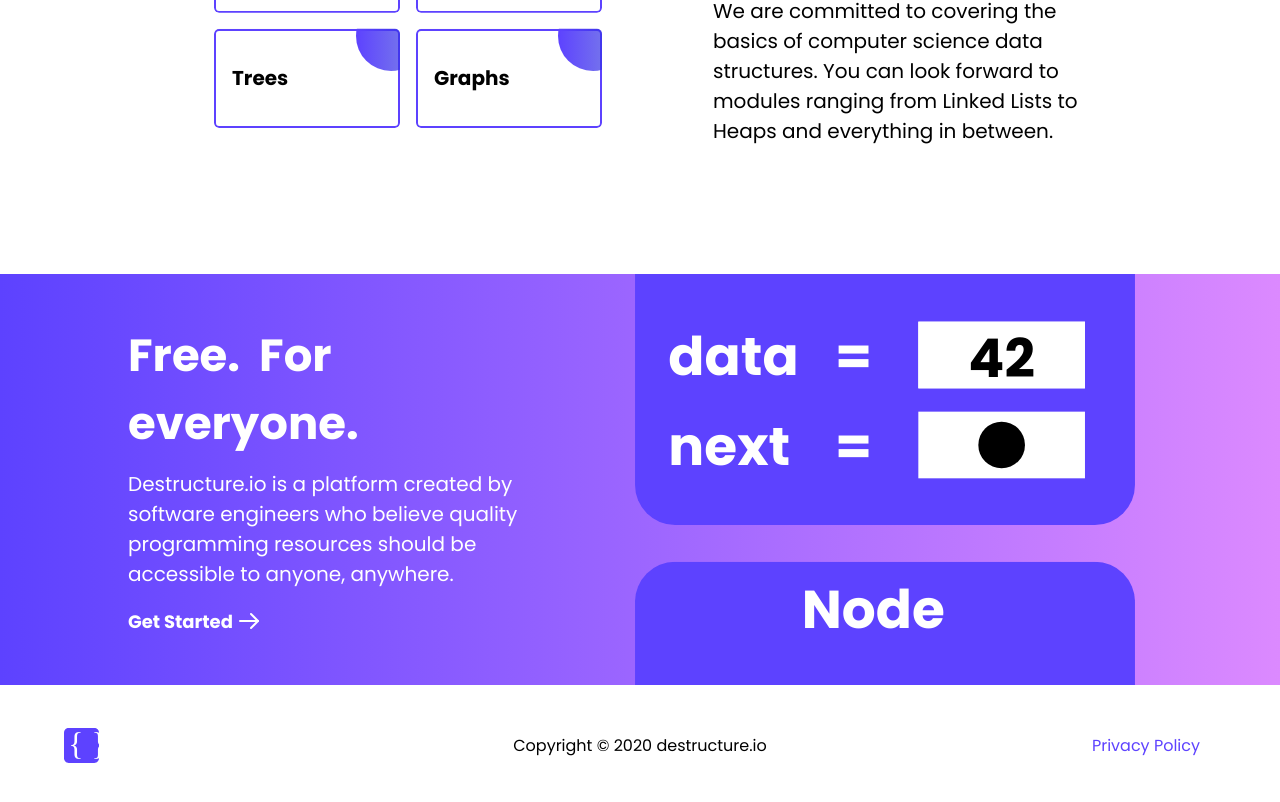
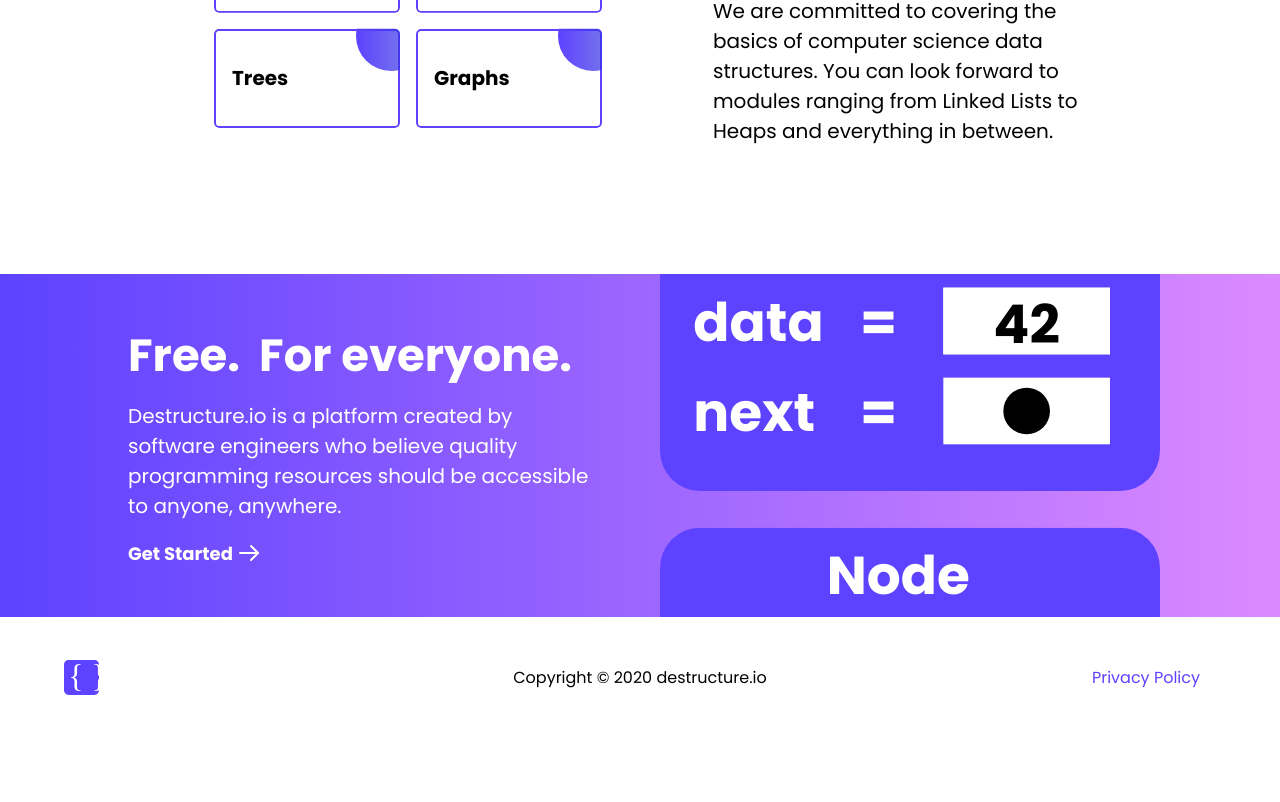
Before and after one commit to hawkticehurst/destructure-io, a React (Create React App) app: page / in a window 1280 px wide. Shown: the part 2195-2997 px from the top of the page. After the commit the page ends 2933 px from the top, so only its background shows below. Built offline with nearby package versions, Linux system fonts and the light colour scheme; no server answers.

Commit message:
Update homepage styles

```diff
--- a/src/App.css
+++ b/src/App.css
@@ -180,22 +180,19 @@ button, input {
 }
 
 #free-container {
-  /* background-color: var(--hero-grey); */
   background: linear-gradient(to right, var(--hero-purple), rgba(196, 59, 255, 0.6));
   padding: 0;
 }
 
 #free-card-container {
   display: flex;
-  justify-content: flex-start;
+  justify-content: center;
   align-items: center;
   color: white;
-  /* background: linear-gradient(to right, var(--hero-purple), rgba(196, 59, 255, 0.6)); */
-  border-radius: 10px;
   margin: auto auto;
   padding: 3em 4em;
   width: 80%;
-  clip-path: inset(0% 0% round 10px);
+  clip-path: inset(0% 0%);
   overflow: hidden;
 }
 
@@ -232,7 +229,7 @@ button, input {
 }
 
 #free-card-container .text-container {
-  width: 40%;
+  width: 45%;
 }
 
 #free-card-container h2 {
```
